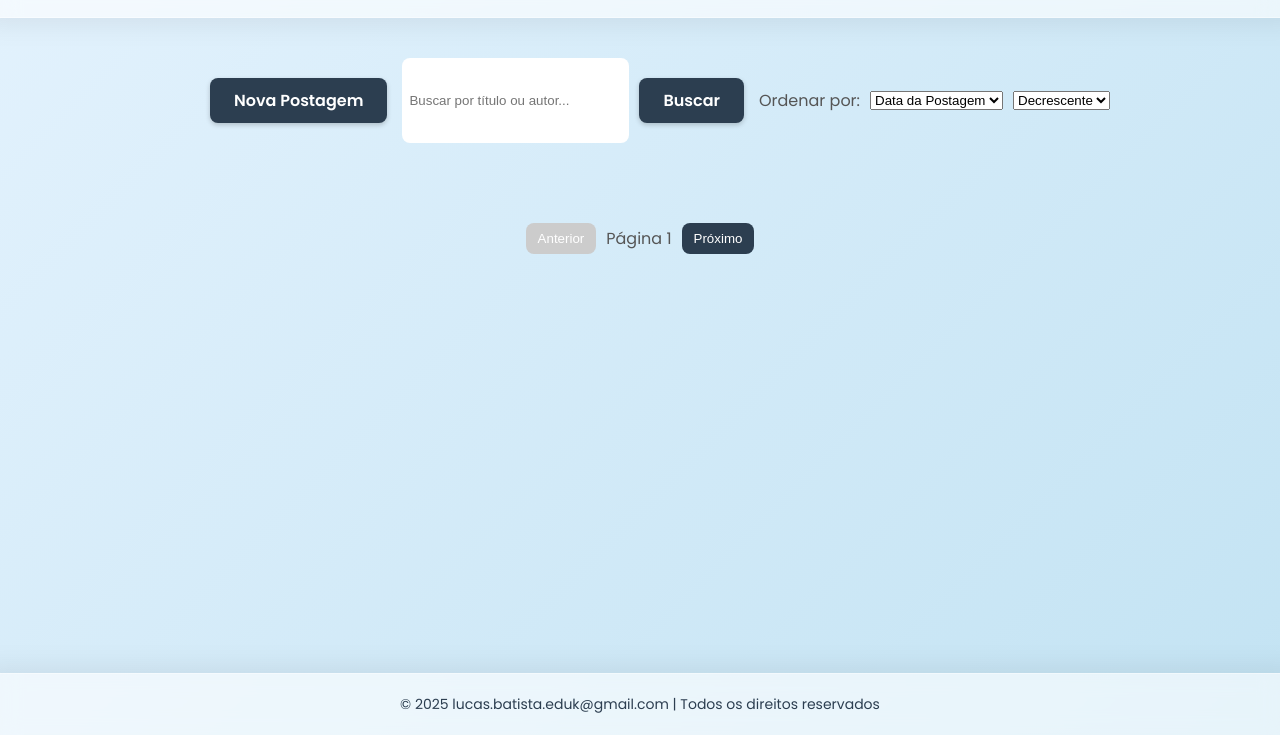
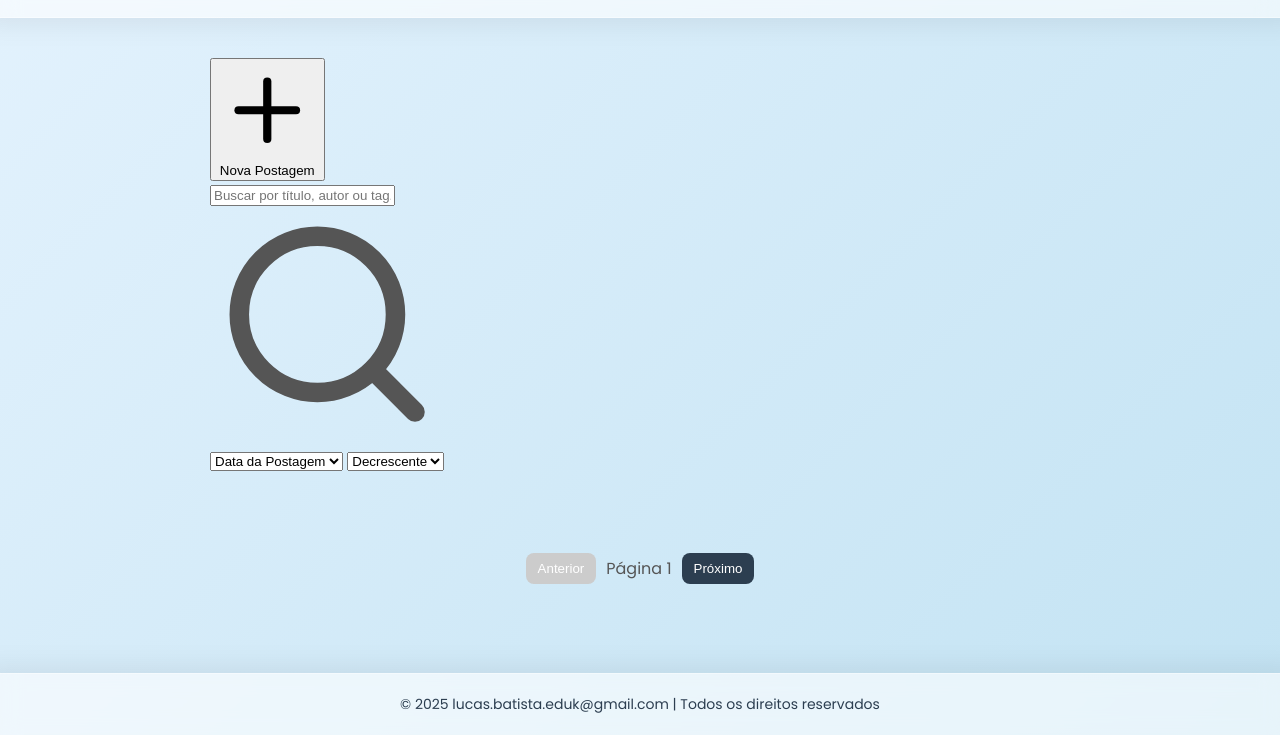
Before and after one commit to hyskal/mural-de-postagens, a website: page public/index.html in a window 1280 px wide. Shown: the part 65-800 px from the top of the page. Drawn offline with Linux system fonts and the light colour scheme; no server answers.

Commit message:
Update index.html

```diff
--- a/public/index.html
+++ b/public/index.html
@@ -17,28 +17,40 @@
 
     <div class="main-container">
         <div class="controls-container">
-            <button id="open-post-modal" class="flashcard-button">Nova Postagem</button>
+            <div class="header-controls">
+                <button id="open-post-modal" class="nova-postagem-btn">
+                    <svg xmlns="http://www.w3.org/2000/svg" viewBox="0 0 24 24" fill="none" stroke="currentColor" stroke-width="2" stroke-linecap="round" stroke-linejoin="round">
+                        <path d="M5 12h14"></path>
+                        <path d="M12 5v14"></path>
+                    </svg>
+                    <span>Nova Postagem</span>
+                </button>
 
-            <div class="search-container">
-                <input type="text" id="search-input" placeholder="Buscar por título ou autor...">
-                <button id="search-btn" class="flashcard-button">Buscar</button>
+                <div class="search-controls">
+                    <div class="search-input-container">
+                        <input type="text" id="search-input" class="search-input" placeholder="Buscar por título, autor ou tag..." value="">
+                        <svg xmlns="http://www.w3.org/2000/svg" class="search-icon" viewBox="0 0 24 24" fill="none" stroke="currentColor" stroke-width="2" stroke-linecap="round" stroke-linejoin="round">
+                            <circle cx="11" cy="11" r="8"></circle>
+                            <path d="m21 21-4.3-4.3"></path>
+                        </svg>
                     </div>
 
-            <div class="sort-container">
-                <label for="sort-by">Ordenar por:</label>
-                <select id="sort-by">
+                    <div class="select-controls">
+                        <select id="sort-by" class="select-trigger sort-select">
                             <option value="created_at">Data da Postagem</option>
                             <option value="photo_date">Data da Foto</option>
                             <option value="title">Título</option>
                             <option value="author">Autor</option>
                         </select>
-                <select id="sort-order">
+
+                        <select id="sort-order" class="select-trigger sort-select">
                             <option value="desc">Decrescente</option>
                             <option value="asc">Crescente</option>
                         </select>
                     </div>
                 </div>
-
+            </div>
+        </div>
         <div id="mural-container">
             </div>
 
```
Lines whose indentation alone changed are shown as unchanged.
